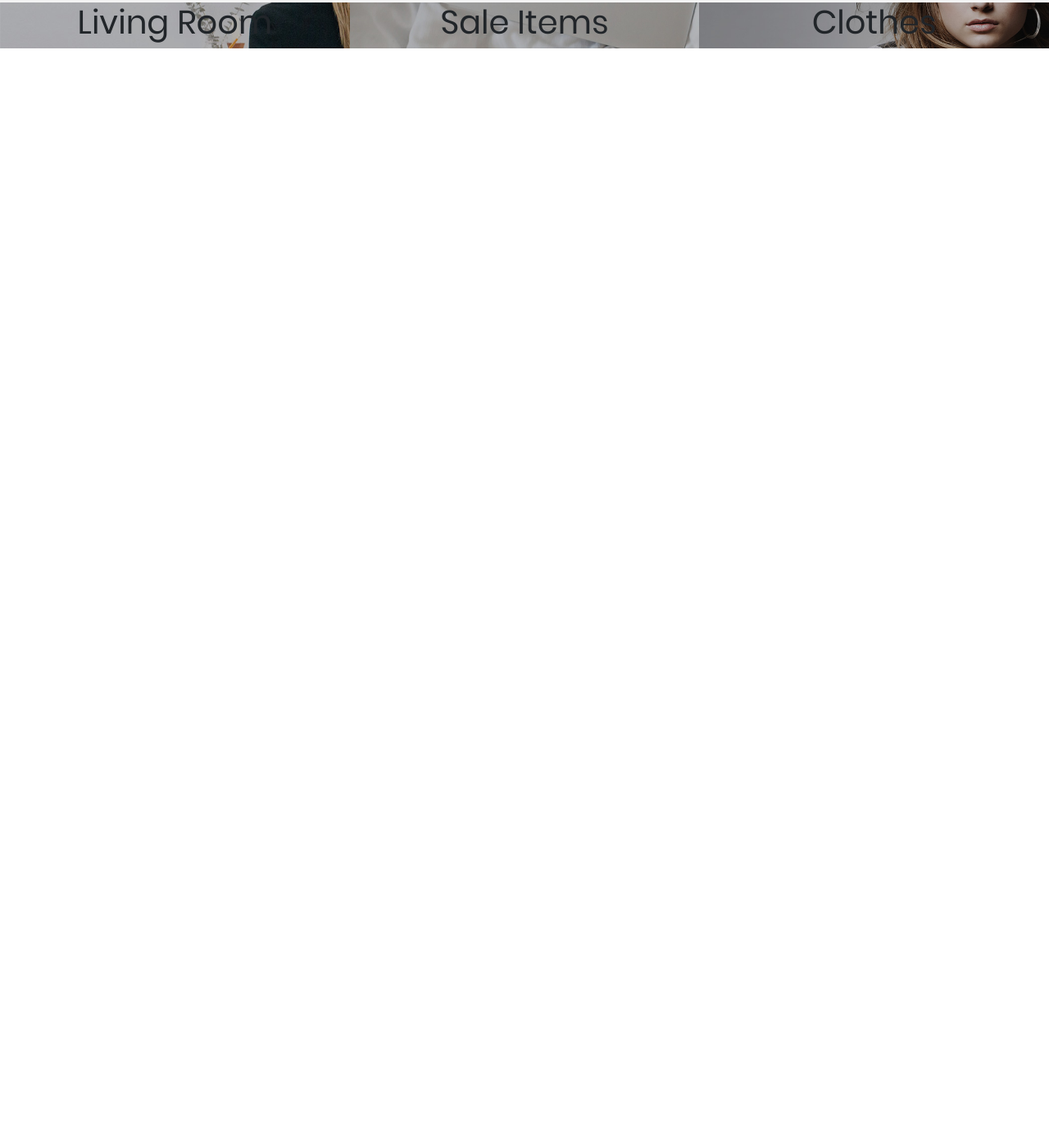
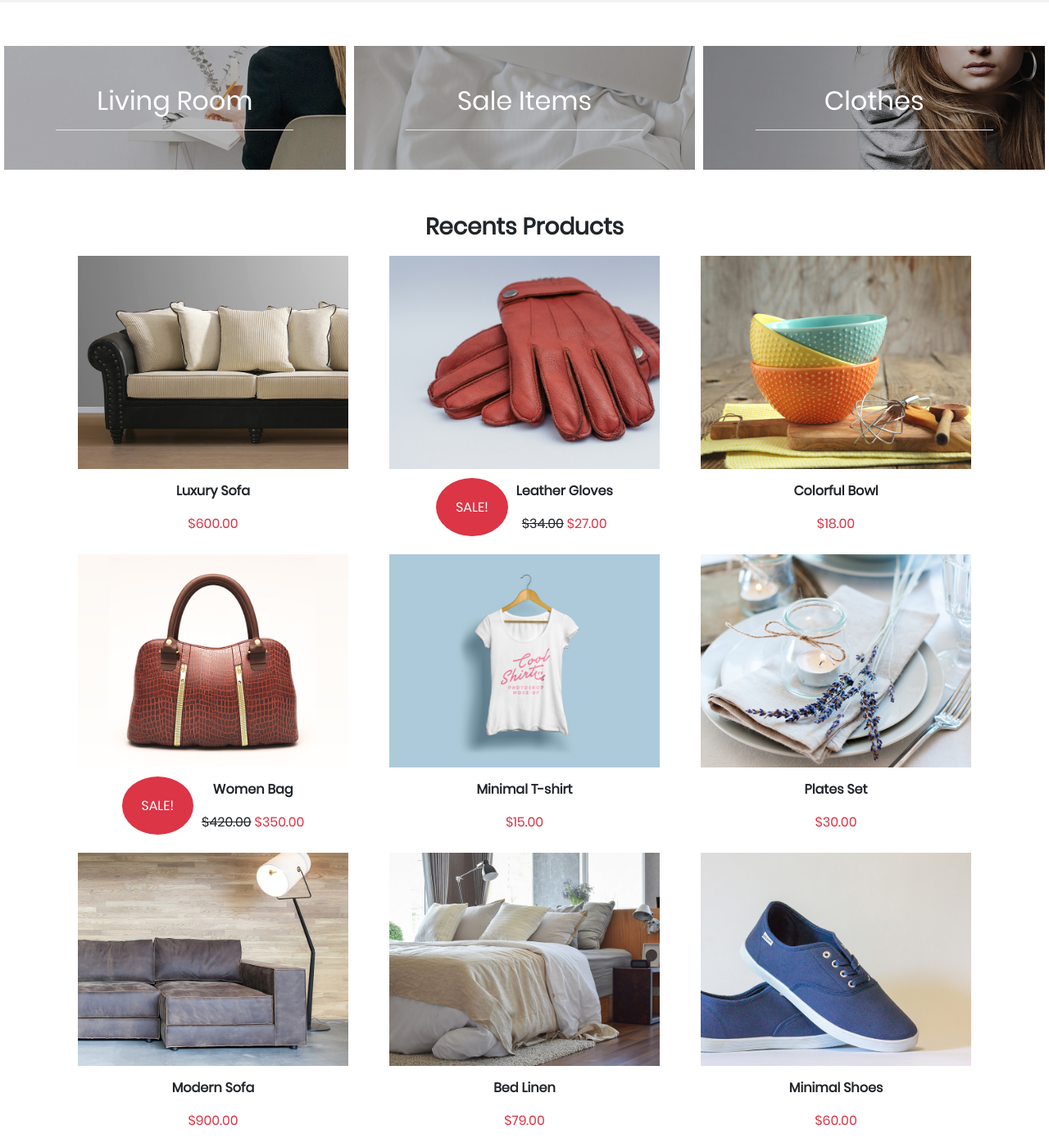
Before and after one commit to Ilya-tcv/emporiumjs-coding-12, a plain HTML site: page index.html in a window 1280 px wide. Shown: the part 833-2227 px from the top of the page at 82% size. Before the commit the page ends 892 px from the top, so only its background shows below. Drawn offline with nearby package versions, Linux system fonts and the light colour scheme.

Commit message:
Fin de la grille des produits

```diff
--- a/index.html
+++ b/index.html
@@ -87,22 +87,150 @@
 
 		<!-------------------- SECTION 2 : PRODUCTS  -->
 		<section id="products">
-			<div class="container-fluid">
-				<div class="row">
+			<!-- Product banner -->
+			<div class="container-fluid mt-5">
+				<div class="row text-white mb-5">
 					<div class="col-lg-4 col-sm-12 text-center" id="living">
-						<h1>Living Room</h1>
+						<h2 class="mt-5">Living Room</h2>
+						<hr class="mb-5 bg-white w-75" />
 					</div>
 					<div class="col-lg-4 col-sm-12 text-center" id="sale">
-						<h1>Sale Items</h1>
+						<h2 class="mt-5">Sale Items</h2>
+						<hr class="mb-5 bg-white w-75" />
 					</div>
 					<div class="col-lg-4 col-sm-12 text-center" id="clothes">
-						<h1>Clothes</h1>
+						<h2 class="mt-5">Clothes</h2>
+						<hr class="mb-5 bg-white w-75" />
+					</div>
+				</div>
+			</div>
+
+			<!-- Grille Recent Produts -->
+			<div class="container text-center" id="produitsRecents">
+				<h3 class="mt-5 font-weight-bold">Recents Products</h3>
+				<!-- 1ere ligne -->
+				<div class="row">
+					<div class="col-lg-4 col-sm-12">
+						<div>
+							<img
+								src="./public/img/products_mini/product-luxry-sofa.jpg"
+								alt=""
+							/>
+						</div>
+						<div class="d-flex align-items-center justify-content-center">
+							<div>
+								<p class="font-weight-bold">Luxury Sofa</p>
+								<span class="text-danger">$600.00</span>
+							</div>
+						</div>
+					</div>
+					<div class="col-lg-4 col-sm-12">
+						<div>
+							<img src="./public/img/products_mini/product-gloves.jpg" alt="" />
+						</div>
+						<div class="d-flex align-items-center justify-content-center">
+							<div>
+								<span class="sale rounded-circle p-4 btn-danger">SALE!</span>
+							</div>
+							<div>
+								<p class="font-weight-bold">Leather Gloves</p>
+								<span><strike>$34.00</strike></span>
+								<span class="text-danger">$27.00</span>
+							</div>
+						</div>
+					</div>
+					<div class="col-lg-4 col-sm-12">
+						<div>
+							<img src="./public/img/products_mini/product-cups.jpg" alt="" />
+						</div>
+						<div class="d-flex align-items-center justify-content-center">
+							<div>
+								<p class="font-weight-bold">Colorful Bowl</p>
+								<span class="text-danger">$18.00</span>
+							</div>
+						</div>
+					</div>
+				</div>
+
+				<!-- 2eme Ligne -->
+				<div class="row">
+					<div class="col-lg-4 col-sm-12">
+						<div>
+							<img src="./public/img/products_mini/product-bag.jpg" alt="" />
+						</div>
+						<div class="d-flex align-items-center justify-content-center">
+							<div>
+								<span class="sale rounded-circle p-4 btn-danger">SALE!</span>
+							</div>
+							<div>
+								<p class="font-weight-bold">Women Bag</p>
+								<span><strike>$420.00</strike></span>
+								<span class="text-danger">$350.00</span>
+							</div>
+						</div>
+					</div>
+					<div class="col-lg-4 col-sm-12">
+						<div>
+							<img src="./public/img/products_mini/product-tshitr.jpg" alt="" />
+						</div>
+						<div class="d-flex align-items-center justify-content-center">
+							<div>
+								<p class="font-weight-bold">Minimal T-shirt</p>
+								<span class="text-danger">$15.00</span>
+							</div>
+						</div>
+					</div>
+					<div class="col-lg-4 col-sm-12">
+						<div>
+							<img src="./public/img/products_mini/product-plates.jpg" alt="" />
+						</div>
+						<div class="d-flex align-items-center justify-content-center">
+							<div>
+								<p class="font-weight-bold">Plates Set</p>
+								<span class="text-danger">$30.00</span>
+							</div>
+						</div>
+					</div>
+				</div>
+
+				<!-- 3eme Ligne -->
+				<div class="row">
+					<div class="col-lg-4 col-sm-12">
+						<div>
+							<img src="./public/img/products_mini/product-modern-sofa.jpg" alt="" />
+						</div>
+						<div class="d-flex align-items-center justify-content-center">
+							<div>
+								<p class="font-weight-bold">Modern Sofa</p>
+								<span class="text-danger">$900.00</span>
+							</div>
+						</div>
+					</div>
+					<div class="col-lg-4 col-sm-12">
+						<div>
+							<img src="./public/img/products_mini/product-bed.jpg" alt="" />
+						</div>
+						<div class="d-flex align-items-center justify-content-center">
+							<div>
+								<p class="font-weight-bold">Bed Linen</p>
+								<span class="text-danger">$79.00</span>
+							</div>
+						</div>
+					</div>
+					<div class="col-lg-4 col-sm-12">
+						<div>
+							<img src="./public/img/products_mini/product-shoes.jpg" alt="" />
+						</div>
+						<div class="d-flex align-items-center justify-content-center">
+							<div>
+								<p class="font-weight-bold">Minimal Shoes</p>
+								<span class="text-danger">$60.00</span>
+							</div>
+						</div>
 					</div>
 				</div>
 			</div>
 		</section>
-
-
 
 		<!-------------------- SCRIPTS -->
 		<script src="./src/js/main.js"></script>
--- a/src/sass/style.sass
+++ b/src/sass/style.sass
@@ -28,3 +28,12 @@ body
                 background-image: url("../../public/img/services/slider-3.jpg")
                 height: 100%
                 background-size: cover
+
+            div
+                border: solid 5px white
+
+        #produitsRecents
+            .col-lg-4
+                img
+                    background-size: cover
+                    width: 100%
```
Also changed, not shown: public/css/style.css, 1 other file.
